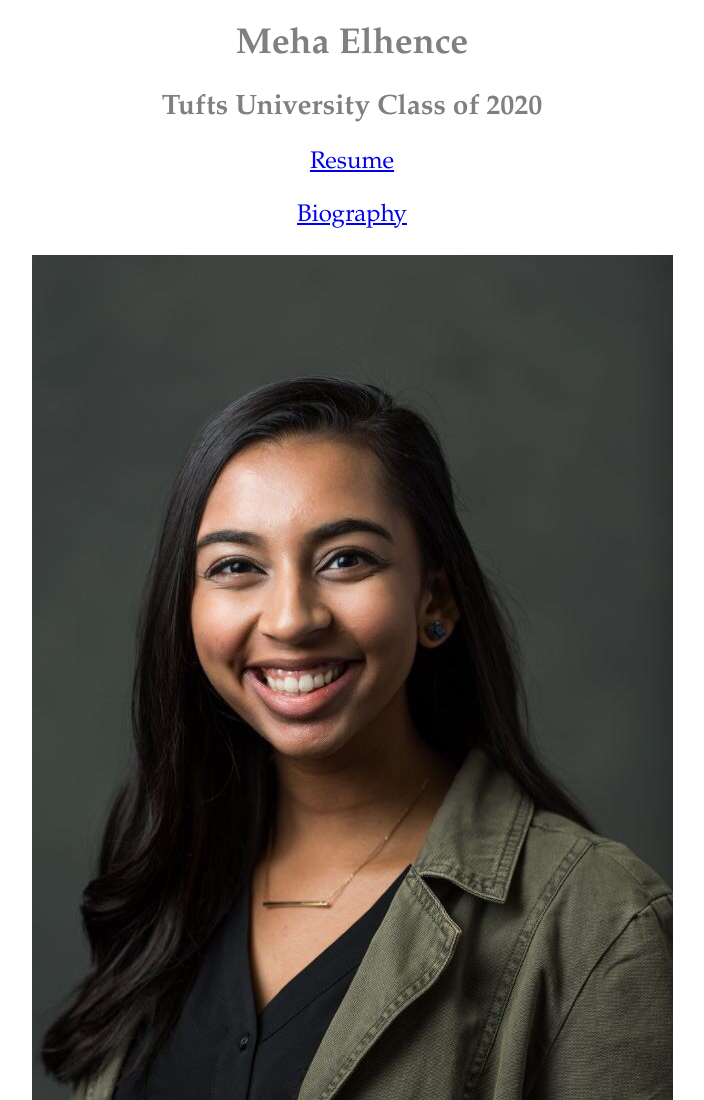
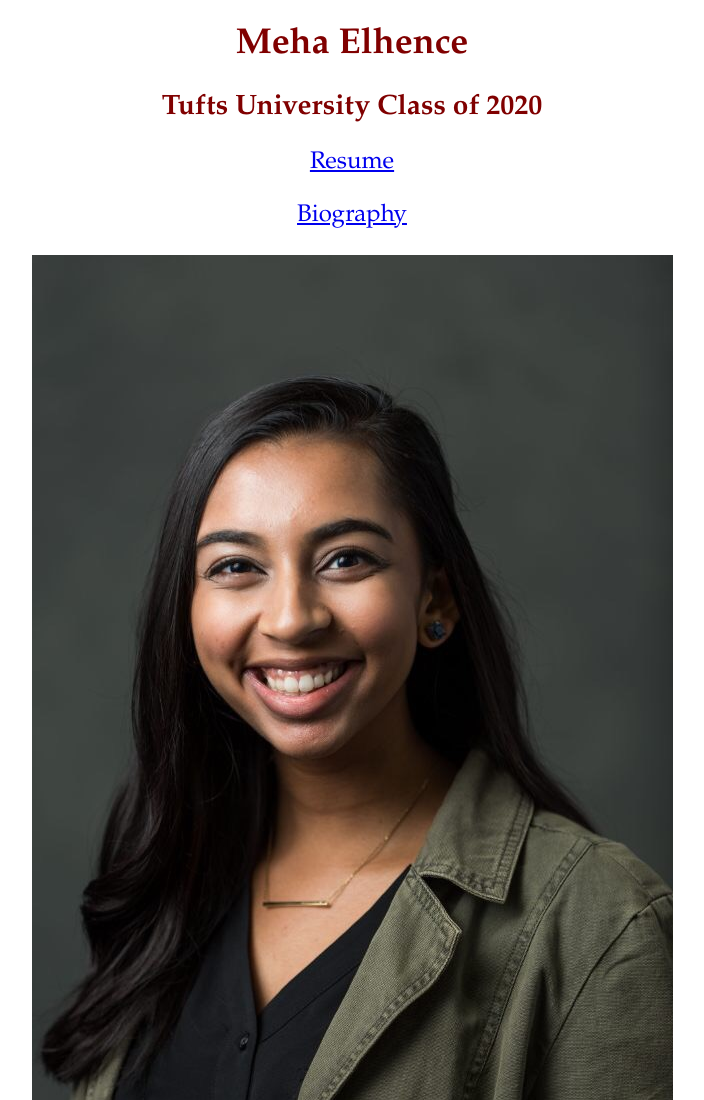
Before and after one commit to mehaelhence/mehaelhence.github.io, a plain HTML site: page index.html in a window 1280 px wide. Shown: the top 1100 px of the page, without its empty margins (288-992 px from the left). Drawn offline with Linux system fonts and the light colour scheme.

Commit message:
changed h1 and h2 font color

```diff
--- a/indexstyle.css
+++ b/indexstyle.css
@@ -7,13 +7,13 @@ body {
 }
 
 h1 {
-	color: grey;
+	color: maroon;
 	text-align: center;
 	font-size: 36px;
 }
 
 h2 {
-	color: grey;
+	color: maroon;
 	text-align: center;
 	font-size: 28px;
 }
```
